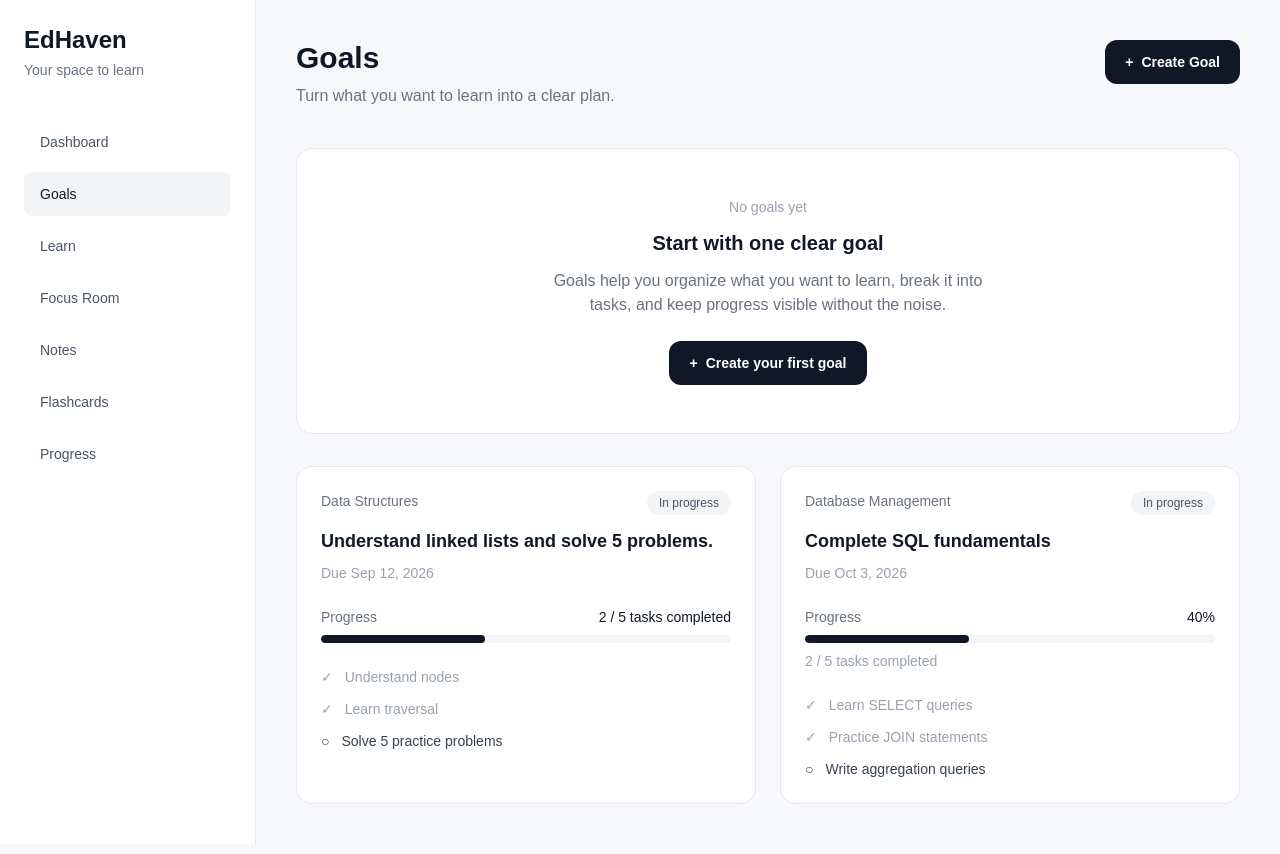
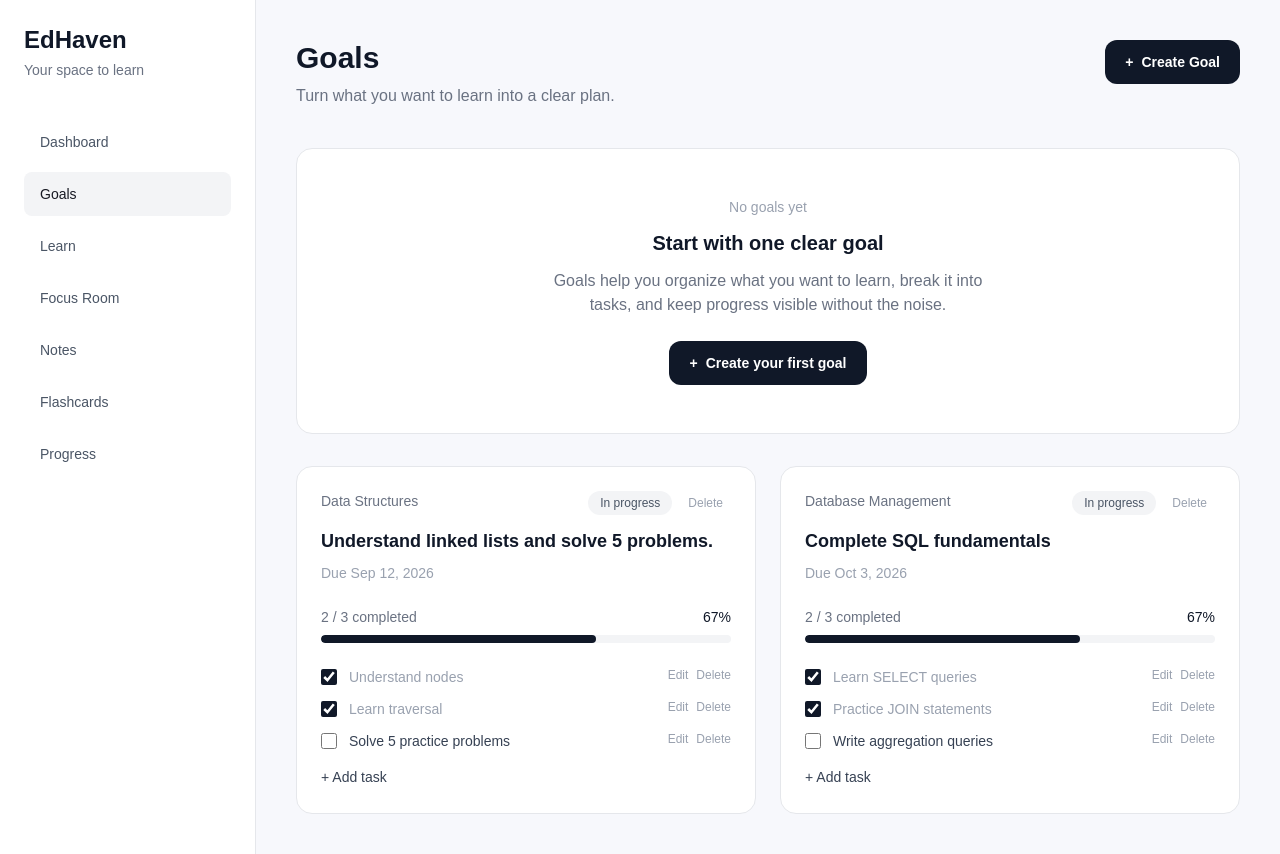
Before and after one commit to dakshitasinha/edhaven, a Next.js app: page /goals in a window 1280 px wide. Built offline with nearby package versions, Linux system fonts and the light colour scheme.

Commit message:
Complete local goal management

```diff
--- a/src/app/goals/page.tsx
+++ b/src/app/goals/page.tsx
@@ -4,6 +4,7 @@ import { useEffect, useId, useRef, useState, type FormEvent } from "react";
 import AppShell from "@/components/AppShell";
 
 type GoalTask = {
+  id: string;
   label: string;
   done: boolean;
 };
@@ -13,9 +14,6 @@ type Goal = {
   subject: string;
   description: string;
   deadline: string;
-  progressPercent: number;
-  progressLabel: string;
-  taskCountLabel?: string;
   tasks: GoalTask[];
 };
 
@@ -25,12 +23,10 @@ const initialGoals: Goal[] = [
     subject: "Data Structures",
     description: "Understand linked lists and solve 5 problems.",
     deadline: "2026-09-12",
-    progressPercent: 40,
-    progressLabel: "2 / 5 tasks completed",
     tasks: [
-      { label: "Understand nodes", done: true },
-      { label: "Learn traversal", done: true },
-      { label: "Solve 5 practice problems", done: false },
+      { id: "ds-1", label: "Understand nodes", done: true },
+      { id: "ds-2", label: "Learn traversal", done: true },
+      { id: "ds-3", label: "Solve 5 practice problems", done: false },
     ],
   },
   {
@@ -38,20 +34,19 @@ const initialGoals: Goal[] = [
     subject: "Database Management",
     description: "Complete SQL fundamentals",
     deadline: "2026-10-03",
-    progressPercent: 40,
-    progressLabel: "40%",
-    taskCountLabel: "2 / 5 tasks completed",
     tasks: [
-      { label: "Learn SELECT queries", done: true },
-      { label: "Practice JOIN statements", done: true },
-      { label: "Write aggregation queries", done: false },
+      { id: "db-1", label: "Learn SELECT queries", done: true },
+      { id: "db-2", label: "Practice JOIN statements", done: true },
+      { id: "db-3", label: "Write aggregation queries", done: false },
     ],
   },
 ];
 
 function formatDeadline(value: string) {
   if (!value) return null;
+
   const date = new Date(`${value}T00:00:00`);
+
   if (Number.isNaN(date.getTime())) return null;
 
   return date.toLocaleDateString("en-US", {
@@ -61,55 +56,207 @@ function formatDeadline(value: string) {
   });
 }
 
-function GoalCard({ goal }: { goal: Goal }) {
+function getGoalProgress(tasks: GoalTask[]) {
+  const total = tasks.length;
+  const completed = tasks.filter((task) => task.done).length;
+  const percent = total === 0 ? 0 : Math.round((completed / total) * 100);
+
+  return { total, completed, percent };
+}
+
+function GoalCard({
+  goal,
+  onAddTask,
+  onToggleTask,
+  onEditTask,
+  onDeleteTask,
+  onDeleteGoal,
+}: {
+  goal: Goal;
+  onAddTask: (goalId: string, title: string) => void;
+  onToggleTask: (goalId: string, taskId: string) => void;
+  onEditTask: (
+    goalId: string,
+    taskId: string,
+    currentLabel: string,
+  ) => void;
+  onDeleteTask: (goalId: string, taskId: string) => void;
+  onDeleteGoal: (goalId: string) => void;
+}) {
   const deadlineLabel = formatDeadline(goal.deadline);
+  const { total, completed, percent } = getGoalProgress(goal.tasks);
+
+  const [isAddingTask, setIsAddingTask] = useState(false);
+  const [taskTitle, setTaskTitle] = useState("");
+  const [taskError, setTaskError] = useState("");
+
+  const taskInputRef = useRef<HTMLInputElement>(null);
+  const taskInputId = useId();
+
+  useEffect(() => {
+    if (isAddingTask) {
+      taskInputRef.current?.focus();
+    }
+  }, [isAddingTask]);
+
+  function closeTaskForm() {
+    setIsAddingTask(false);
+    setTaskTitle("");
+    setTaskError("");
+  }
+
+  function submitTask(event: FormEvent<HTMLFormElement>) {
+    event.preventDefault();
+
+    const nextTitle = taskTitle.trim();
+
+    if (!nextTitle) {
+      setTaskError("Task title is required.");
+      return;
+    }
+
+    onAddTask(goal.id, nextTitle);
+    closeTaskForm();
+  }
 
   return (
     <article className="rounded-2xl border border-gray-200 bg-white p-6">
       <div className="flex items-start justify-between gap-3">
         <p className="text-sm text-gray-500">{goal.subject}</p>
+
+        <div className="flex items-center gap-2">
           <span className="rounded-full bg-gray-100 px-3 py-1 text-xs font-medium text-gray-600">
             In progress
           </span>
+
+          <button
+            type="button"
+            onClick={() => onDeleteGoal(goal.id)}
+            className="rounded-lg px-2 py-1 text-xs text-gray-400 hover:bg-gray-100 hover:text-gray-700"
+          >
+            Delete
+          </button>
+        </div>
       </div>
 
-      <h3 className="mt-3 text-lg font-bold text-gray-900">{goal.description}</h3>
+      <h3 className="mt-3 text-lg font-bold text-gray-900">
+        {goal.description}
+      </h3>
 
       {deadlineLabel ? (
         <p className="mt-2 text-sm text-gray-400">Due {deadlineLabel}</p>
       ) : null}
 
       <div className="mt-6">
-        <div className="flex items-center justify-between text-sm">
-          <span className="text-gray-500">Progress</span>
-          <span className="font-medium text-gray-900">{goal.progressLabel}</span>
+        <div className="flex flex-wrap items-center justify-between gap-2 text-sm">
+          <span className="text-gray-500">
+            {completed} / {total} completed
+          </span>
+
+          <span className="font-medium text-gray-900">{percent}%</span>
         </div>
+
         <div className="mt-2 h-2 overflow-hidden rounded-full bg-gray-100">
           <div
             className="h-full rounded-full bg-gray-900"
-            style={{ width: `${goal.progressPercent}%` }}
+            style={{ width: `${percent}%` }}
           />
         </div>
-        {goal.taskCountLabel ? (
-          <p className="mt-2 text-sm text-gray-400">{goal.taskCountLabel}</p>
-        ) : null}
       </div>
 
       {goal.tasks.length > 0 ? (
         <ul className="mt-6 space-y-3">
           {goal.tasks.map((task) => (
-            <li
-              key={task.label}
-              className={`flex items-start gap-3 text-sm ${
+            <li key={task.id}>
+              <div className="flex items-start justify-between gap-3">
+                <label
+                  className={`flex cursor-pointer items-start gap-3 text-sm ${
                     task.done ? "text-gray-400" : "text-gray-700"
                   }`}
                 >
-              <span aria-hidden="true">{task.done ? "✓" : "○"}</span>
+                  <input
+                    type="checkbox"
+                    checked={task.done}
+                    onChange={() => onToggleTask(goal.id, task.id)}
+                    className="mt-0.5 h-4 w-4 shrink-0 rounded border-gray-300 accent-gray-900"
+                  />
+
                   <span>{task.label}</span>
+                </label>
+
+                <div className="flex shrink-0 gap-2">
+                  <button
+                    type="button"
+                    onClick={() =>
+                      onEditTask(goal.id, task.id, task.label)
+                    }
+                    className="text-xs text-gray-400 hover:text-gray-700"
+                  >
+                    Edit
+                  </button>
+
+                  <button
+                    type="button"
+                    onClick={() => onDeleteTask(goal.id, task.id)}
+                    className="text-xs text-gray-400 hover:text-gray-700"
+                  >
+                    Delete
+                  </button>
+                </div>
+              </div>
             </li>
           ))}
         </ul>
+      ) : (
+        <p className="mt-6 text-sm text-gray-400">No tasks yet</p>
+      )}
+
+      {isAddingTask ? (
+        <form className="mt-4" onSubmit={submitTask}>
+          <label htmlFor={taskInputId} className="sr-only">
+            Task title
+          </label>
+
+          <input
+            ref={taskInputRef}
+            id={taskInputId}
+            type="text"
+            value={taskTitle}
+            onChange={(event) => setTaskTitle(event.target.value)}
+            placeholder="Task title"
+            className="w-full rounded-xl border border-gray-200 px-4 py-3 text-sm text-gray-900 outline-none placeholder:text-gray-400 focus:border-gray-400"
+          />
+
+          {taskError ? (
+            <p className="mt-2 text-sm text-gray-600">{taskError}</p>
           ) : null}
+
+          <div className="mt-3 flex flex-col-reverse gap-2 sm:flex-row sm:justify-end">
+            <button
+              type="button"
+              onClick={closeTaskForm}
+              className="rounded-xl border border-gray-200 px-4 py-2 text-sm font-medium text-gray-700"
+            >
+              Cancel
+            </button>
+
+            <button
+              type="submit"
+              className="rounded-xl bg-gray-900 px-4 py-2 text-sm font-medium text-white"
+            >
+              Add
+            </button>
+          </div>
+        </form>
+      ) : (
+        <button
+          type="button"
+          onClick={() => setIsAddingTask(true)}
+          className="mt-4 text-sm font-medium text-gray-700"
+        >
+          + Add task
+        </button>
+      )}
     </article>
   );
 }
@@ -117,18 +264,119 @@ function GoalCard({ goal }: { goal: Goal }) {
 export default function GoalsPage() {
   const titleId = useId();
   const subjectInputRef = useRef<HTMLInputElement>(null);
-  const [goals, setGoals] = useState(initialGoals);
+
+  const [goals, setGoals] = useState<Goal[]>(initialGoals);
   const [isModalOpen, setIsModalOpen] = useState(false);
+
   const [subject, setSubject] = useState("");
   const [description, setDescription] = useState("");
   const [deadline, setDeadline] = useState("");
-  const [errors, setErrors] = useState({ subject: "", description: "" });
+
+  const [errors, setErrors] = useState({
+    subject: "",
+    description: "",
+  });
+
+  function deleteGoal(goalId: string) {
+    const confirmed = window.confirm("Delete this goal?");
+
+    if (!confirmed) return;
+
+    setGoals((current) =>
+      current.filter((goal) => goal.id !== goalId),
+    );
+  }
+
+  function deleteTask(goalId: string, taskId: string) {
+    const confirmed = window.confirm("Delete this task?");
+
+    if (!confirmed) return;
+
+    setGoals((current) =>
+      current.map((goal) =>
+        goal.id === goalId
+          ? {
+              ...goal,
+              tasks: goal.tasks.filter((task) => task.id !== taskId),
+            }
+          : goal,
+      ),
+    );
+  }
+
+  function editTask(
+    goalId: string,
+    taskId: string,
+    currentLabel: string,
+  ) {
+    const nextLabel = window.prompt(
+      "Edit task",
+      currentLabel,
+    )?.trim();
+
+    if (!nextLabel) return;
+
+    setGoals((current) =>
+      current.map((goal) =>
+        goal.id === goalId
+          ? {
+              ...goal,
+              tasks: goal.tasks.map((task) =>
+                task.id === taskId
+                  ? { ...task, label: nextLabel }
+                  : task,
+              ),
+            }
+          : goal,
+      ),
+    );
+  }
+
+  function addTask(goalId: string, title: string) {
+    setGoals((current) =>
+      current.map((goal) =>
+        goal.id === goalId
+          ? {
+              ...goal,
+              tasks: [
+                ...goal.tasks,
+                {
+                  id: crypto.randomUUID(),
+                  label: title,
+                  done: false,
+                },
+              ],
+            }
+          : goal,
+      ),
+    );
+  }
+
+  function toggleTask(goalId: string, taskId: string) {
+    setGoals((current) =>
+      current.map((goal) =>
+        goal.id === goalId
+          ? {
+              ...goal,
+              tasks: goal.tasks.map((task) =>
+                task.id === taskId
+                  ? { ...task, done: !task.done }
+                  : task,
+              ),
+            }
+          : goal,
+      ),
+    );
+  }
 
   function resetForm() {
     setSubject("");
     setDescription("");
     setDeadline("");
-    setErrors({ subject: "", description: "" });
+    setErrors({
+      subject: "",
+      description: "",
+    });
   }
 
   function closeModal() {
@@ -144,6 +392,7 @@ export default function GoalsPage() {
     if (!isModalOpen) return;
 
     subjectInputRef.current?.focus();
+
     const previousOverflow = document.body.style.overflow;
     document.body.style.overflow = "hidden";
 
@@ -166,13 +415,19 @@ export default function GoalsPage() {
 
     const nextSubject = subject.trim();
     const nextDescription = description.trim();
+
     const nextErrors = {
       subject: nextSubject ? "" : "Subject is required.",
-      description: nextDescription ? "" : "Goal is required.",
+      description: nextDescription
+        ? ""
+        : "Goal is required.",
     };
 
     setErrors(nextErrors);
-    if (nextErrors.subject || nextErrors.description) return;
+
+    if (nextErrors.subject || nextErrors.description) {
+      return;
+    }
 
     setGoals((current) => [
       {
@@ -180,9 +435,6 @@ export default function GoalsPage() {
         subject: nextSubject,
         description: nextDescription,
         deadline,
-        progressPercent: 0,
-        progressLabel: "0%",
-        taskCountLabel: "0 tasks",
         tasks: [],
       },
       ...current,
@@ -196,7 +448,10 @@ export default function GoalsPage() {
       <div className="mx-auto max-w-6xl">
         <header className="mb-10 flex flex-col gap-6 sm:flex-row sm:items-start sm:justify-between">
           <div>
-            <h1 className="text-3xl font-bold text-gray-900">Goals</h1>
+            <h1 className="text-3xl font-bold text-gray-900">
+              Goals
+            </h1>
+
             <p className="mt-2 text-gray-500">
               Turn what you want to learn into a clear plan.
             </p>
@@ -213,14 +468,20 @@ export default function GoalsPage() {
         </header>
 
         <section className="rounded-2xl border border-gray-200 bg-white px-6 py-12 text-center sm:px-10">
-          <p className="text-sm font-medium text-gray-400">No goals yet</p>
+          <p className="text-sm font-medium text-gray-400">
+            No goals yet
+          </p>
+
           <h2 className="mt-3 text-xl font-bold text-gray-900">
             Start with one clear goal
           </h2>
+
           <p className="mx-auto mt-3 max-w-md text-gray-500">
-            Goals help you organize what you want to learn, break it into
-            tasks, and keep progress visible without the noise.
+            Goals help you organize what you want to learn,
+            break it into tasks, and keep progress visible
+            without the noise.
           </p>
+
           <button
             type="button"
             onClick={openModal}
@@ -233,7 +494,15 @@ export default function GoalsPage() {
 
         <div className="mt-8 grid gap-6 lg:grid-cols-2">
           {goals.map((goal) => (
-            <GoalCard key={goal.id} goal={goal} />
+            <GoalCard
+              key={goal.id}
+              goal={goal}
+              onAddTask={addTask}
+              onToggleTask={toggleTask}
+              onEditTask={editTask}
+              onDeleteTask={deleteTask}
+              onDeleteGoal={deleteGoal}
+            />
           ))}
         </div>
       </div>
@@ -253,14 +522,22 @@ export default function GoalsPage() {
             aria-labelledby={titleId}
             className="relative z-10 w-full max-w-md rounded-2xl border border-gray-200 bg-white p-6 shadow-sm"
           >
-            <h2 id={titleId} className="text-xl font-bold text-gray-900">
+            <h2
+              id={titleId}
+              className="text-xl font-bold text-gray-900"
+            >
               Create Goal
             </h2>
+
             <p className="mt-1 text-sm text-gray-500">
-              Add a subject and a clear outcome. Deadline is optional.
+              Add a subject and a clear outcome. Deadline is
+              optional.
             </p>
 
-            <form className="mt-6 space-y-4" onSubmit={handleSubmit}>
+            <form
+              className="mt-6 space-y-4"
+              onSubmit={handleSubmit}
+            >
               <div>
                 <label
                   htmlFor="goal-subject"
@@ -268,17 +545,23 @@ export default function GoalsPage() {
                 >
                   Subject
                 </label>
+
                 <input
                   ref={subjectInputRef}
                   id="goal-subject"
                   type="text"
                   value={subject}
-                  onChange={(event) => setSubject(event.target.value)}
+                  onChange={(event) =>
+                    setSubject(event.target.value)
+                  }
                   placeholder="e.g. Data Structures"
                   className="mt-2 w-full rounded-xl border border-gray-200 px-4 py-3 text-sm text-gray-900 outline-none placeholder:text-gray-400 focus:border-gray-400"
                 />
+
                 {errors.subject ? (
-                  <p className="mt-2 text-sm text-gray-600">{errors.subject}</p>
+                  <p className="mt-2 text-sm text-gray-600">
+                    {errors.subject}
+                  </p>
                 ) : null}
               </div>
 
@@ -289,14 +572,18 @@ export default function GoalsPage() {
                 >
                   Goal
                 </label>
+
                 <textarea
                   id="goal-description"
                   rows={3}
                   value={description}
-                  onChange={(event) => setDescription(event.target.value)}
+                  onChange={(event) =>
+                    setDescription(event.target.value)
+                  }
                   placeholder="What do you want to achieve?"
                   className="mt-2 w-full resize-none rounded-xl border border-gray-200 px-4 py-3 text-sm text-gray-900 outline-none placeholder:text-gray-400 focus:border-gray-400"
                 />
+
                 {errors.description ? (
                   <p className="mt-2 text-sm text-gray-600">
                     {errors.description}
@@ -314,11 +601,14 @@ export default function GoalsPage() {
                     (optional)
                   </span>
                 </label>
+
                 <input
                   id="goal-deadline"
                   type="date"
                   value={deadline}
-                  onChange={(event) => setDeadline(event.target.value)}
+                  onChange={(event) =>
+                    setDeadline(event.target.value)
+                  }
                   className="mt-2 w-full rounded-xl border border-gray-200 px-4 py-3 text-sm text-gray-900 outline-none focus:border-gray-400"
                 />
               </div>
@@ -331,6 +621,7 @@ export default function GoalsPage() {
                 >
                   Cancel
                 </button>
+
                 <button
                   type="submit"
                   className="rounded-xl bg-gray-900 px-5 py-3 text-sm font-semibold text-white"
```
Lines whose indentation alone changed are shown as unchanged.
